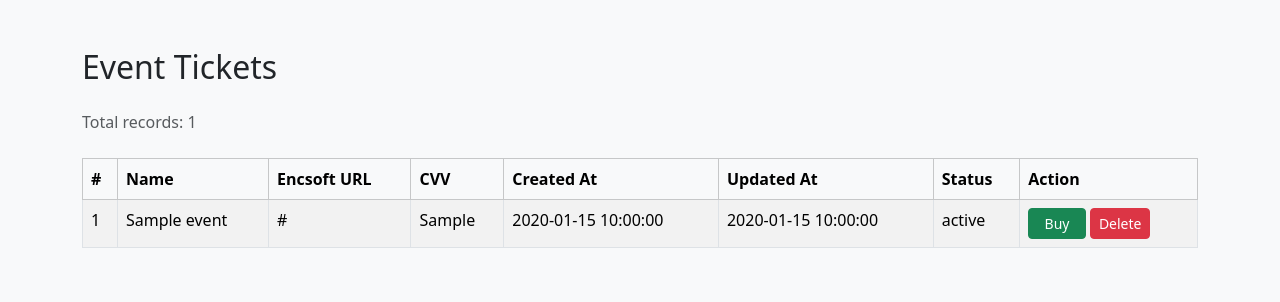
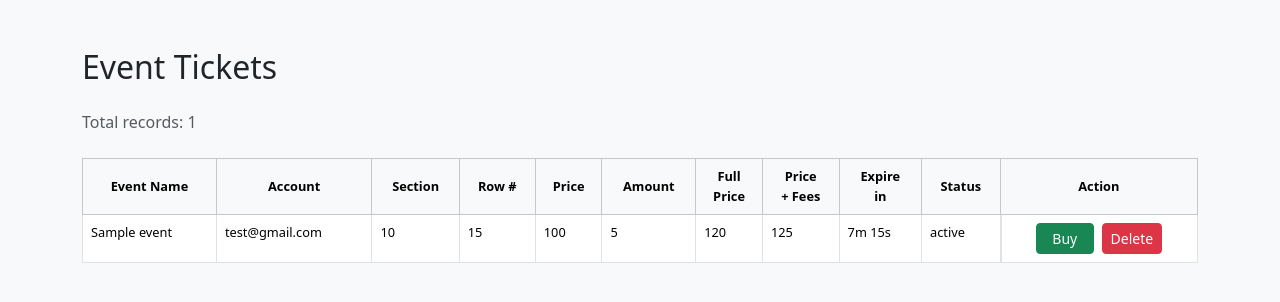
Before and after one commit to honcharenkostas/ticketmaster-web, a FastAPI app: page /dashboard in a window 1280 px wide. Shown: the top 302 px of the page. Run offline with FastAPI, Linux system fonts and the light colour scheme; tables that the repository leaves empty hold one stand-in row (values such as "Sample post"); parts of the project's set-up code (start-up, migrations or seed data) failed here and were passed over.

Commit message:
dashbord UI

```diff
--- a/templates/dashboard.html
+++ b/templates/dashboard.html
@@ -22,33 +22,61 @@
         </div>
     </div>
     <div id="table-container">
-        <table class="table table-bordered table-striped">
-            <thead class="table-light">
-                <tr>
-                <th>#</th>
-                <th>Name</th>
-                <th>Encsoft URL</th>
-                <th>CVV</th>
-                <th>Created At</th>
-                <th>Updated At</th>
-                <th>Status</th>
-                <th>Action</th>
+        <table class="table table-bordered">
+            <!--
+            Event ID -- Pulls from API
+            Event Name -- This will pull from a separate table that we need. First column Event ID. Second Column is event name
+            Account -- Pulls from API
+            Section -- Pulls from API
+            Row	# -- Pulls from API
+            Price -- Pulls from API
+            Amount -- Pulls from API
+            Full Price	-- Pulls from API
+            Price + Fees -- This is calculated from Full price divided by amount
+            CVV	-- This will pull from a separate table that we need. First column Account. Second Column is CVV
+            Checkout Link	-- Pulls from API
+            Time to Expire -- This is a 8 minute timer that starts when the data is inputted into the dashboard
+            Buy / Delete Button -- Live buttons. List these to the left of API status column
+            API Status -- This should show Success when sent, scheduled when in process, or failure if API didnt send. Fill cells green when they are success, yellow when scheduled, and red when failed
+            -->
+            <thead class="table-light align-middle">
+                <tr class="text-center">
+                    <th>Event Name</th>
+                    <th>Account</th>
+                    <th>Section</th>
+                    <th>Row	#</th>
+                    <th>Price</th>
+                    <th>Amount</th>
+                    <th>Full<br>Price</th>
+                    <th>Price<br>+ Fees</th>
+                    <th>Expire<br>in</th>
+                    <th>Status</th>
+                    <th>Action</th>
                 </tr>
             </thead>
             <tbody>
                 {% for event in events %}
                 <tr>
-                <td>{{ event.id }}</td>
-                <td>{{ event.name }}</td>
-                <td>{{ event.encsoft_url }}</td>
-                <td>{{ event.cvv }}</td>
-                <td>{{ event.created_at.strftime('%Y-%m-%d %H:%M:%S') }}</td>
-                <td>{{ event.updated_at.strftime('%Y-%m-%d %H:%M:%S') }}</td>
-                <td class="event-status">{{ event.status }}</td>
-                <td>
-                    <a href="#" class="btn btn-sm btn-success">&nbsp;&nbsp;Buy&nbsp;&nbsp;</a>
-                    <a href="#" data-event-id="{{ event.id }}" class="btn btn-sm btn-danger delete-event">Delete</a>
-                </td>
+                    <td data-bs-toggle="collapse" data-bs-target="#details-{{event.id}}" class="clickable">{{ event.name }}</td> <!-- Event Name -->
+                    <td data-bs-toggle="collapse" data-bs-target="#details-{{event.id}}" class="clickable">test@gmail.com</td> <!-- Account -->
+                    <td data-bs-toggle="collapse" data-bs-target="#details-{{event.id}}" class="clickable">10</td> <!-- Section -->
+                    <td data-bs-toggle="collapse" data-bs-target="#details-{{event.id}}" class="clickable">15</td> <!-- Row	# -->
+                    <td data-bs-toggle="collapse" data-bs-target="#details-{{event.id}}" class="clickable">100</td> <!-- Price -->
+                    <td data-bs-toggle="collapse" data-bs-target="#details-{{event.id}}" class="clickable">5</td> <!-- Amount -->
+                    <td data-bs-toggle="collapse" data-bs-target="#details-{{event.id}}" class="clickable">120</td> <!-- Full Price -->
+                    <td data-bs-toggle="collapse" data-bs-target="#details-{{event.id}}" class="clickable">125</td> <!-- Price + Fees -->
+                    <td data-bs-toggle="collapse" data-bs-target="#details-{{event.id}}" class="clickable">7m 15s</td> <!-- Expire in -->
+                    <td data-bs-toggle="collapse" data-bs-target="#details-{{event.id}}" class="clickable"> {{ event.status }}</td> <!-- Status -->
+                    <td class="d-flex justify-content-center align-items-center gap-2">
+                        <a href="#" class="btn btn-sm btn-success">&nbsp;&nbsp;Buy&nbsp;&nbsp;</a>
+                        <a href="#" data-event-id="{{ event.id }}" class="btn btn-sm btn-danger delete-event">Delete</a>
+                    </td>
+                </tr>
+                <tr class="collapse" id="details-{{event.id}}">
+                    <td colspan="11">
+                        <strong>Checkout Link:</strong> <a href="{{ event.encsoft_url }}" target="_blank">{{ event.encsoft_url }}</a><br>
+                        <strong>CVV:</strong> {{ event.cvv }}
+                    </td>
                 </tr>
                 {% endfor %}
             </tbody>
@@ -73,6 +101,7 @@
     </div>
 {% endif %}
 
+<script src="https://cdn.jsdelivr.net/npm/bootstrap@5.3.0/dist/js/bootstrap.bundle.min.js"></script>
 <script>
     document.addEventListener("DOMContentLoaded", function () {
         document.querySelectorAll(".delete-event").forEach(btn => {
@@ -91,7 +120,6 @@
                     if (response.ok && data.success) {
                         location.reload();
                     } else {
-                        console.log(data)
                         document.getElementById("table-container").classList.remove("d-none");
                         document.getElementById("table-loader").classList.add("d-none");
                         document.getElementById("errors").classList.remove("d-none");
@@ -99,7 +127,9 @@
                     }
                 } catch (err) {
                     document.getElementById("errors").classList.remove("d-none");
-                    document.getElementById("errors").innerText = err.message || "Delete request failed";
+                    document.getElementById("errors").innerText = "Delete request failed";
+                    document.getElementById("table-container").classList.remove("d-none");
+                    document.getElementById("table-loader").classList.add("d-none");
                 }
             });
         });
--- a/templates/layout.html
+++ b/templates/layout.html
@@ -5,6 +5,14 @@
     <title>{% block title %}Events Dashboard{% endblock %}</title>
     <link href="https://cdn.jsdelivr.net/npm/bootstrap@5.3.3/dist/css/bootstrap.min.css" rel="stylesheet">
 </head>
+<style>
+    #table-container tr {
+        font-size: 0.8em;
+    }
+    .clickable {
+        cursor: pointer;
+    }
+</style>
 <body class="bg-light">
     <div class="container py-5">
         {% block content %}
```
